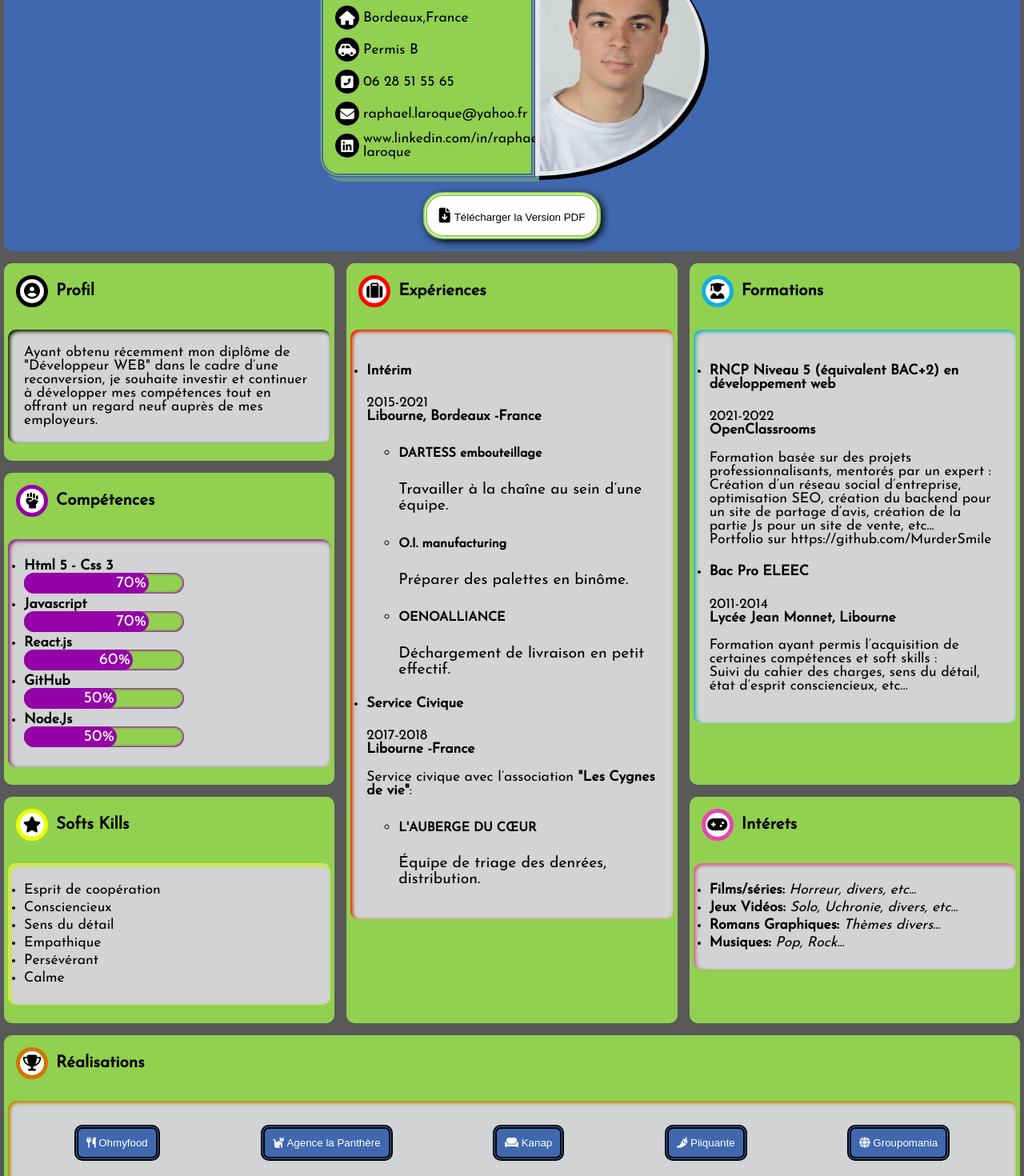
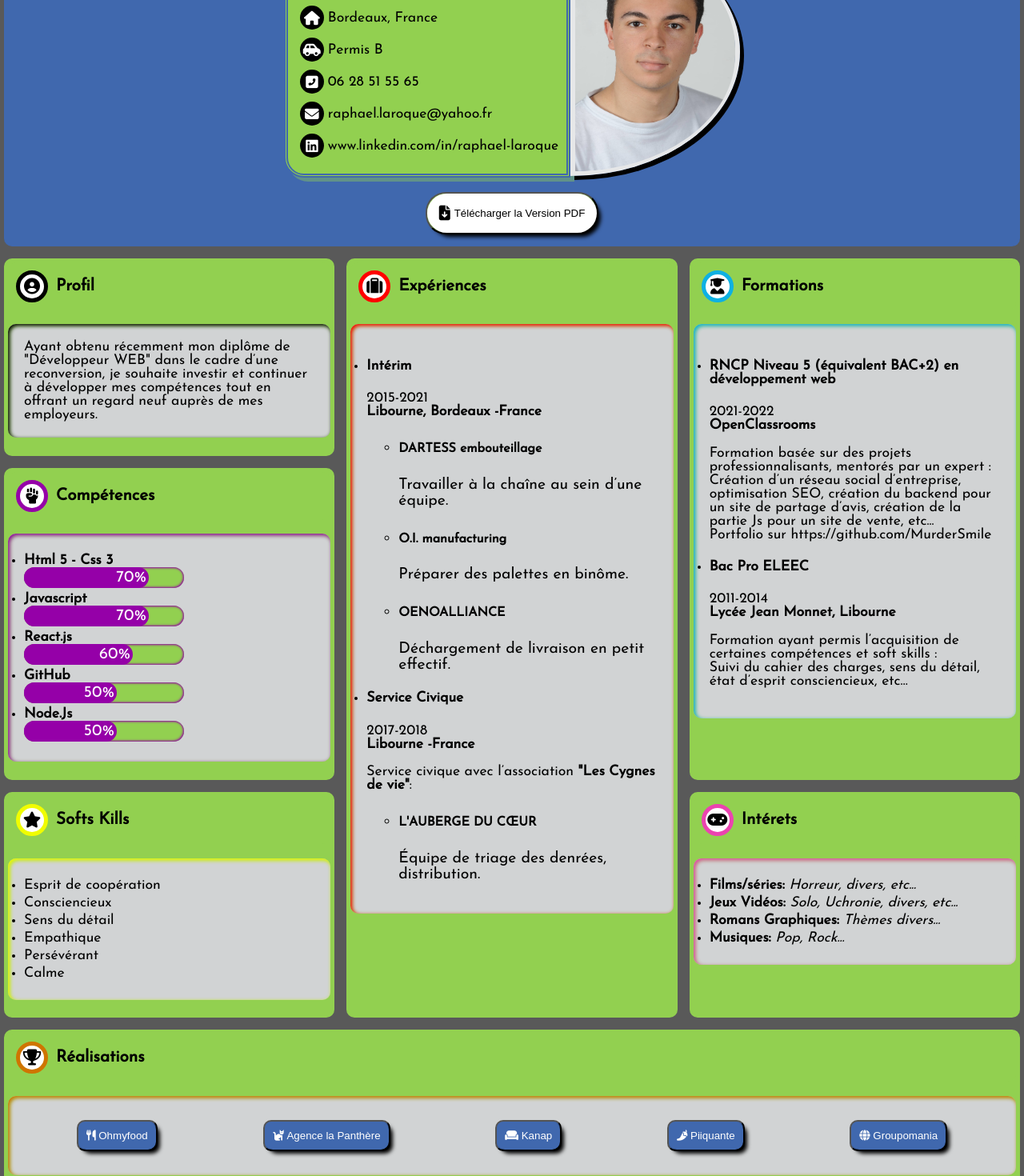
Before and after one commit to MurderSmile/-cv-raphael-laroque, a React (Create React App) app: page / in a window 1280 px wide. Shown: the part 320-1790 px from the top of the page at 80% size. Built offline with nearby package versions, Linux system fonts and the light colour scheme; a web font is replaced by a local one.

Commit message:
btn finished

```diff
--- a/src/Components/Footer/index.jsx
+++ b/src/Components/Footer/index.jsx
@@ -1,18 +1,20 @@
+import { Link } from "react-router-dom";
+
 function Footer() {
     return (
         <footer>
 
-            <a href="tel:+33628515565" aria-label="Contacter par téléphone">
+            <Link to="tel:+33628515565" aria-label="Contacter par téléphone">
                 <i className="fas fa-phone-square-alt"></i>
-            </a>
+            </Link>
 
-            <a href="mailto:raphael.laroque@yahoo.fr" aria-label="Contacter par mail">
+            <Link to="mailto:raphael.laroque@yahoo.fr" aria-label="Contacter par mail">
                 <i className="fas fa-envelope"></i>
-            </a>
+            </Link>
 
-            <a href="https://www.linkedin.com/in/raphael-laroque/?originalSubdomain=fr" aria-label="Visiter l'espace linkedin">
+            <Link to="https://www.linkedin.com/in/raphael-laroque/?originalSubdomain=fr" aria-label="Visiter l'espace linkedin">
                 <i className="fab fa-linkedin"></i>
-            </a>
+            </Link>
 
         </footer>
     )
--- a/src/Pages/Cv/CvSections/Presentaion/index.jsx
+++ b/src/Pages/Cv/CvSections/Presentaion/index.jsx
@@ -1,5 +1,7 @@
 import PhotoProfil from "../../../../Assets/PhotoProfil.JPG";
 import Cv from "../../../../Assets/CV_Laroque_Raphaël.pdf";
+
+import { Link } from "react-router-dom";
 
 function getAge(date) {
     let diff = Date.now() - date.getTime();
@@ -17,21 +19,47 @@ function Presentation() {
                 <img src={PhotoProfil} alt="Profil" />
 
                 <ul id="Presentation__profil__description">
-                    <li><i className="fas fa-user"></i>Français</li>
-                    <li><i className="fas fa-calendar-alt"></i>{getAge(new Date(1995, 10, 25))}ans</li>
-                    <li><i className="fas fa-home"></i><strong>Bordeaux</strong>, <strong>France</strong></li>
-                    <li><i className="fas fa-car-side"></i>Permis B</li>
-                    <li><i className="fas fa-phone-square-alt"></i><a href="tel:+33628515565">
-                        06 28 51 55 65
-                    </a></li>
 
-                    <li><i className="fas fa-envelope"></i><a href="mailto:raphael.laroque@yahoo.fr">
-                        <strong>raphael</strong>.<strong>laroque</strong>@yahoo.fr
-                    </a></li>
+                    <li>
+                        <i className="fas fa-user"></i>
+                        <span>Français</span>
+                    </li>
 
-                    <li><i className="fab fa-linkedin"></i><a href="https://www.linkedin.com/in/raphael-laroque/?originalSubdomain=fr">
-                        www.linkedin.com/in/<strong>raphael</strong>-<strong>laroque</strong>
-                    </a></li>
+                    <li>
+                        <i className="fas fa-calendar-alt"></i>
+                        <span>{getAge(new Date(1995, 10, 25))}ans</span>
+                    </li>
+
+                    <li>
+                        <i className="fas fa-home"></i>
+                        <span><strong>Bordeaux</strong>, <strong>France</strong></span>
+                    </li>
+
+                    <li>
+                        <i className="fas fa-car-side"></i>
+                        <span>Permis B</span>
+                    </li>
+
+                    <li>
+                        <Link to="tel:+33628515565">
+                            <i className="fas fa-phone-square-alt"></i>
+                            <span>06 28 51 55 65</span>
+                        </Link>
+                    </li>
+
+                    <li>
+                        <Link to="mailto:raphael.laroque@yahoo.fr">
+                            <i className="fas fa-envelope"></i>
+                            <span><strong>raphael</strong>.<strong>laroque</strong>@yahoo.fr</span>
+                        </Link>
+                    </li>
+
+                    <li>
+                        <Link to="https://www.linkedin.com/in/raphael-laroque/?originalSubdomain=fr">
+                            <i className="fab fa-linkedin"></i>
+                            <span>www.linkedin.com/in/<strong>raphael</strong>-<strong>laroque</strong></span>
+                        </Link>
+                    </li>
 
                 </ul>
 
--- a/src/Pages/Cv/CvSections/Project/index.jsx
+++ b/src/Pages/Cv/CvSections/Project/index.jsx
@@ -1,6 +1,8 @@
 import { useContext } from "react"
 
 import { ProjectContext } from "../../../../Utils/Context/index";
+
+import { Link } from "react-router-dom";
 
 function Project() {
 
@@ -13,7 +15,7 @@ function Project() {
 
                 <div className="Apercu">
 
-                    <button className="Apercu__exit" onClick={() => setProject(null)}>
+                    <button className="Apercu__exit" onClick={() => setProject(null)} aria-label="Quitter">
                         <i className="fas fa-times"></i>
                     </button>
 
@@ -24,7 +26,7 @@ function Project() {
                 {project.description}
 
                 <div className="acces">
-                    <button onClick={() => { window.location.href = project.github }}>GitHub</button>
+                    <Link to={project.github}><button className="btn">GitHub</button></Link>
                     {/* <button onClick={() => { window.location.href = project.network }}>Lien vers site</button>*/}
                 </div>
 
--- a/src/Pages/Cv/CvSections/Realisations/index.jsx
+++ b/src/Pages/Cv/CvSections/Realisations/index.jsx
@@ -27,7 +27,7 @@ function Realisations() {
 
                     <li key={project.name}>
 
-                        <button onClick={() => { setProject(project) }}>
+                        <button className="btn" onClick={() => { setProject(project) }}>
                             {project.icon} {project.name}
                         </button>
 
--- a/src/Styles/sass/Base/_base.scss
+++ b/src/Styles/sass/Base/_base.scss
@@ -59,9 +59,9 @@ body {
         &__description {
             list-style-type: none;
             justify-self: flex-start;
-            background-color: #92D050;
-            border: 5px double #4068AE;
-            padding: 10px;
+            background-color: $colour-primary;
+            border: 5px double $colour-secondary;
+            padding: $padding*2;
             border-radius: 25px;
             box-shadow: rgba(146, 208, 80, 0.4) 5px 5px;
 
@@ -81,41 +81,63 @@ body {
                     color: white;
                     background-color: black;
                     height: 30px;
-                    width: 30px;
+                    min-width: 30px;
                     border-radius: 25px;
                     justify-content: center;
                     align-items: center;
+                    margin-right: $margin;
                 }
+
 
                 strong {
                     font-weight: normal;
                 }
 
                 a {
-                    width: 200px;
+                    display: flex;
+                    align-items: center;
                 }
             }
         }
     }
 
     a {
-
         color: black;
         text-decoration: none;
 
         button {
+            display: flex;
+            position: relative;
             padding: $padding*3;
-            background-color: white;
+            background-color: $colour-primary;
+            align-items: center;
             border-radius: 25px;
-            border: #92D050 5px double;
             cursor: pointer;
-            box-shadow: 3px 3px 10px black;
-            transition: box-shadow 100ms;
+            z-index: 0;
+
+
+            &::after {
+                content: "";
+                position: absolute;
+                display: block;
+                top: 0;
+                bottom: 0;
+                right: 0;
+                left: 0;
+                opacity: 1;
+                z-index: -1;
+                border-radius: 25px;
+                padding: $padding;
+                background-color: white;
+                box-shadow: 5px 5px 5px black;
+            }
 
             &:active {
-                box-shadow: none;
-                box-shadow: 0px 0px 0px black;
-                translate: 3px 3px;
+                animation: trans-button 100ms ease-in-out both;
+
+                &::after {
+                    animation: opacity-button 100ms reverse ease-in-out both;
+                }
             }
 
             i {
@@ -222,21 +244,7 @@ body {
         align-items: center;
         flex-wrap: wrap;
         list-style-type: none;
-
-        li {
-
-            button {
-                background-color: #4068AE;
-                color: white;
-                cursor: pointer;
-                border: 5px black double;
-                border-radius: $radius;
-                margin: 5px;
-                padding: $padding*2;
-            }
-        }
     }
-
 }
 
 .Project {
@@ -315,17 +323,6 @@ body {
             justify-content: space-around;
             width: 150px;
             height: 150px;
-
-            button {
-                background-color: #4068AE;
-                color: white;
-                cursor: pointer;
-                border: 5px black double;
-                border-radius: $radius;
-                margin: 5px;
-                padding: $padding*2;
-            }
         }
     }
-
 }
--- a/src/Styles/sass/Components/_components.scss
+++ b/src/Styles/sass/Components/_components.scss
@@ -28,3 +28,41 @@
         width: 200px;
     }
 }
+
+
+
+.btn {
+    position: relative;
+    background-color: #4068AE;
+    color: white;
+    cursor: pointer;
+    border-radius: $radius;
+    margin: 5px;
+    padding: $padding*2;
+    z-index: 0;
+    border: 3px solid black unset;
+
+    &::after {
+        content: "";
+        position: absolute;
+        display: block;
+        top: 0;
+        bottom: 0;
+        right: 0;
+        left: 0;
+        opacity: 1;
+        z-index: -1;
+        border-radius: $radius;
+        padding: $padding;
+        box-shadow: 5px 5px 5px black;
+    }
+
+    &:active {
+        animation: trans-button 100ms ease-in-out both;
+
+        &::after {
+            animation: opacity-button 100ms reverse ease-in-out both;
+        }
+
+    }
+}
--- a/src/index.jsx
+++ b/src/index.jsx
@@ -1,5 +1,7 @@
 import React from 'react';
 import ReactDOM from 'react-dom/client';
+import { BrowserRouter, Routes, Route } from "react-router-dom";
+
 import './Styles/css/prefixed/index.css';
 import reportWebVitals from './reportWebVitals';
 
@@ -13,16 +15,25 @@ import Footer from "./Components/Footer";
 const root = ReactDOM.createRoot(document.getElementById('root'));
 root.render(
   <React.StrictMode>
+    <BrowserRouter>
 
-    <ProjectProvider>
+      <ProjectProvider>
 
-      {<Header />}
-      {<Loading />}
-      {<Cv />}
-      {<Footer />}
+        {<Header />}
 
-    </ProjectProvider>
+        {<Loading />}
 
+        <Routes>
+
+          <Route path='*' element={<Cv />} />
+
+        </Routes>
+
+        {<Footer />}
+
+      </ProjectProvider>
+
+    </BrowserRouter>
   </React.StrictMode>
 );
 
```
Also changed, not shown: src/Styles/sass/Utils/_animations.scss (+20 -0 lines), src/Styles/css/index.css, src/Styles/css/prefixed/index.css, 1 other file (tests, documents, lock files or other folders).
